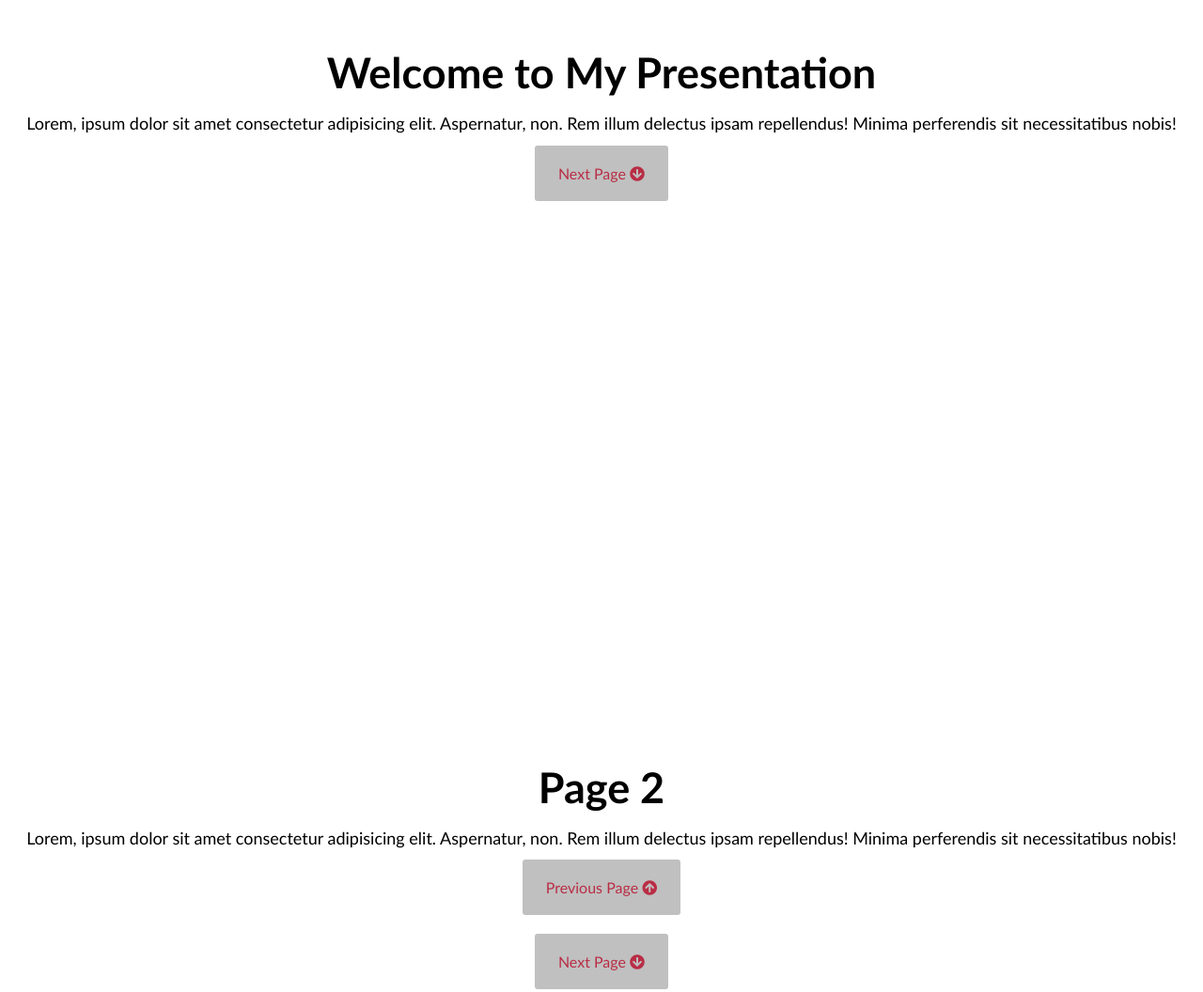
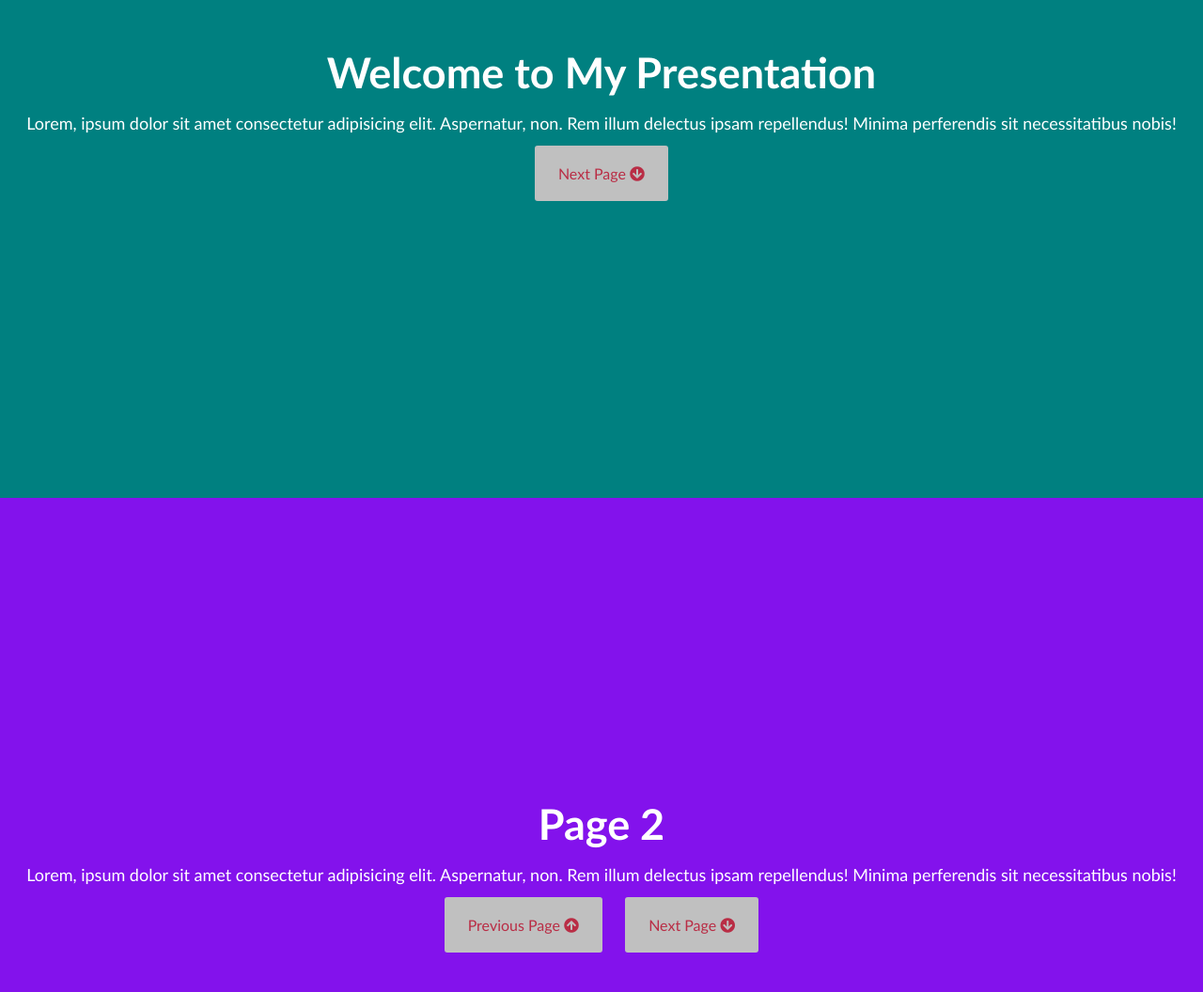
Before and after one commit to tijanagv/keyframe, a plain HTML site: page index.html in a window 1280 px wide. Shown: the part 270-1326 px from the top of the page at 94% size. Drawn offline with Linux system fonts and the light colour scheme.

Commit message:
Added animation

```diff
--- a/index.html
+++ b/index.html
@@ -22,6 +22,7 @@
   <section id="page-2" class="page">
     <h1>Page 2</h1>
     <p>Lorem, ipsum dolor sit amet consectetur adipisicing elit. Aspernatur, non. Rem illum delectus ipsam repellendus! Minima perferendis sit necessitatibus nobis!</p>
+    <div class="wrap">
       <div class="btn">
         <a href="#page-1">Previous Page</a>
         <i class="fas  fa-arrow-circle-up"></i>
@@ -30,11 +31,13 @@
         <a href="#page-3">Next Page</a>
         <i class="fas  fa-arrow-circle-down"></i>
       </div>
+    </div>
   </section>
 
   <section id="page-3" class="page">
     <h1>Page 3</h1>
     <p>Lorem, ipsum dolor sit amet consectetur adipisicing elit. Aspernatur, non. Rem illum delectus ipsam repellendus! Minima perferendis sit necessitatibus nobis!</p>
+    <div class="wrap">
       <div class="btn">
         <a href="#page-2">Previous Page</a>
         <i class="fas  fa-arrow-circle-up"></i>
@@ -43,11 +46,13 @@
         <a href="#page-4">Next Page</a>
         <i class="fas  fa-arrow-circle-down"></i>
       </div>
+    </div>
   </section>
 
   <section id="page-4" class="page">
     <h1>Page 4</h1>
     <p>Lorem, ipsum dolor sit amet consectetur adipisicing elit. Aspernatur, non. Rem illum delectus ipsam repellendus! Minima perferendis sit necessitatibus nobis!</p>
+    <div class="wrap">
       <div class="btn">
         <a href="#page-3">Previous Page</a>
         <i class="fas  fa-arrow-circle-up"></i>
@@ -56,6 +61,7 @@
         <a href="#page-1">Start</a>
         <i class="fas fa-arrow-circle-up"></i>
       </div>
+    </div>
   </section>
 
 
--- a/main.css
+++ b/main.css
@@ -15,6 +15,7 @@ body {
   align-items: center;
   justify-content: center;
   padding: 0 15px;
+  color: #fff;
 }
 
 h1 {
@@ -41,3 +42,46 @@ a {
   text-decoration: none;
   color: rgb(185, 45, 69);
 }
+
+#page-1 {
+  background-color: teal;
+
+}
+
+#page-2 {
+  background-color: rgb(131, 18, 236);
+
+}
+
+#page-3 {
+  background-color: rgb(219, 198, 7);
+}
+
+#page-4 {
+  background-color: rgb(23, 83, 65);
+}
+
+
+/* Page Animation */
+#page-1 h1 {
+  transform: translateY(-1200px);
+  animation: heading 2s ease-in forwards;
+}
+
+#page-1 p {
+  transform: translateX(-1800px);
+  animation: text 2s ease-in forwards 1s ;
+}
+/* Keyframes */
+
+@keyframes heading {
+  to {
+    transform: translateY(0);
+  }
+}
+
+@keyframes text {
+  to {
+    transform: translateX(0);
+  }
+}
```
Lines whose indentation alone changed are shown as unchanged.
